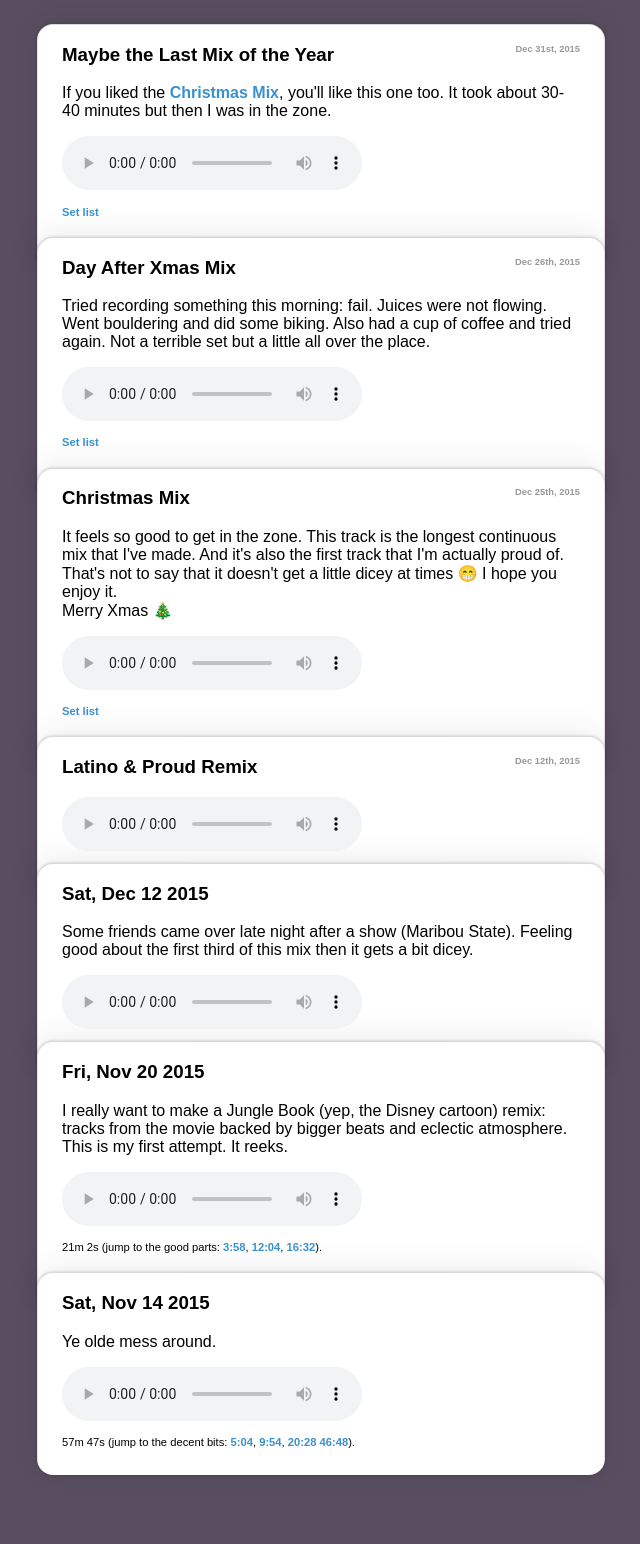
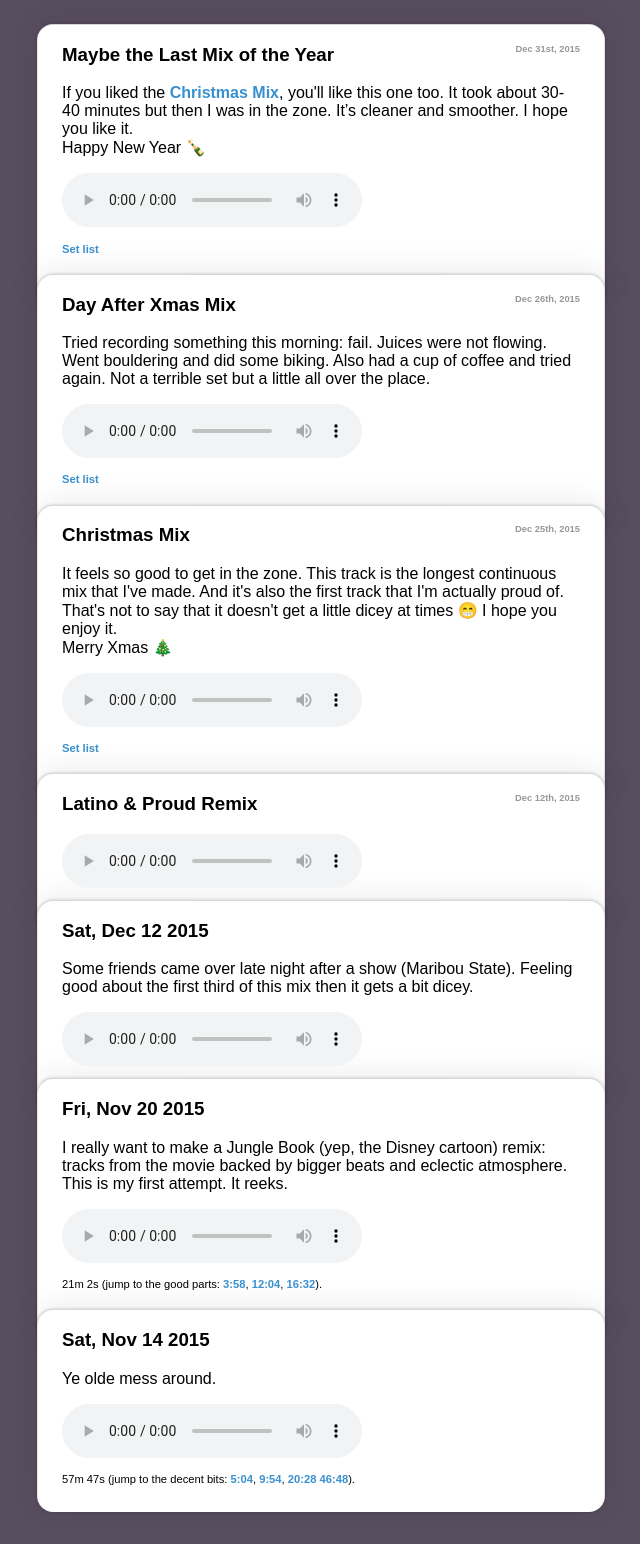
Before and after one commit to avand/avand.github.com, a Jekyll site: the page tunes.html, which Jekyll copies as it is, in a window 1280 px wide. Shown: the whole page, without its empty margins (319-959 px from the left). Built offline with Jekyll 4.4.1, drawn with Linux system fonts in a browser that asks for light colours; nearby versions of some CDN libraries; before the commit the page ends 1507 px from its top, so only the background shows below that.

Commit message:
A bit more copy

```diff
--- a/tunes.html
+++ b/tunes.html
@@ -17,7 +17,9 @@
 
       <p>
         If you liked the <a href="#mix-5">Christmas Mix</a>, you'll like this
-        one too. It took about 30-40 minutes but then I was in the zone.
+        one too. It took about 30-40 minutes but then I was in the zone. It’s
+        cleaner and smoother. I hope you like it.<br>
+        Happy New Year 🍾
       </p>
 
       <audio preload="metadata" controls>
```
